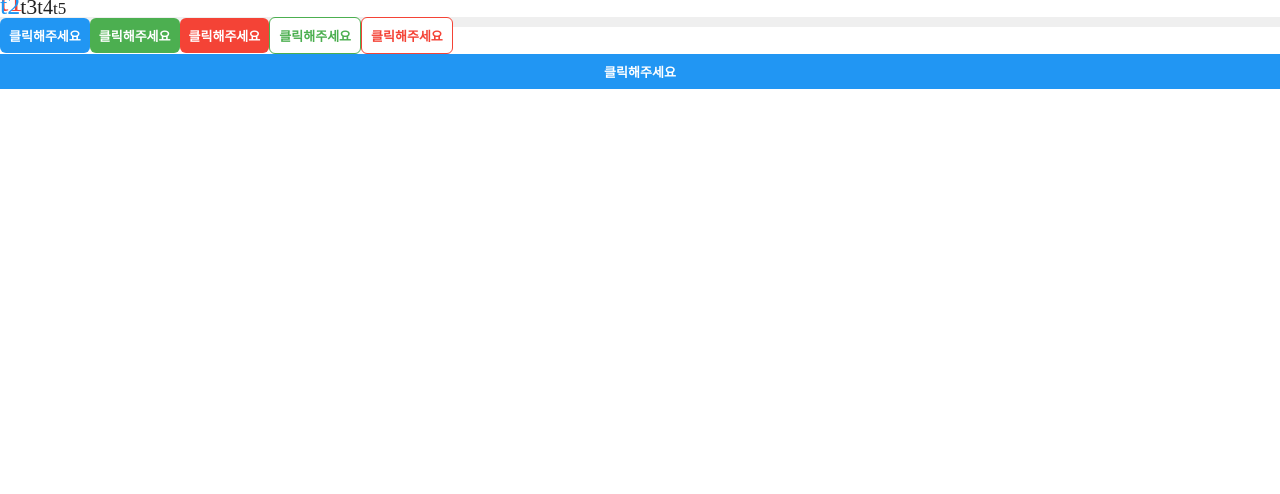
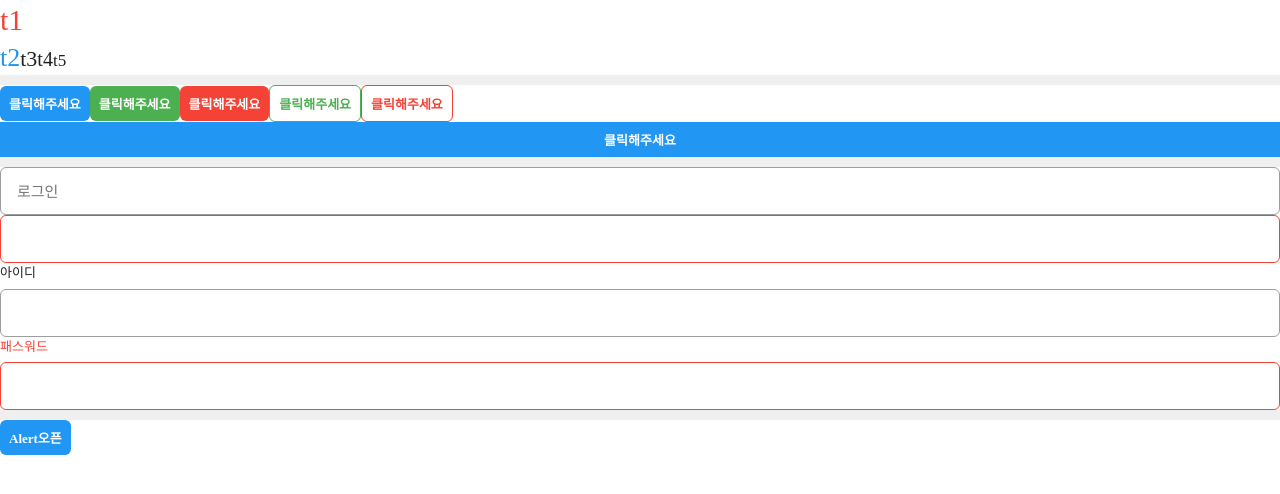
Before and after one commit to kod0751/mcard, a React (Create React App) app: page / in a window 1280 px wide. Shown: the top 494 px of the page. Built offline with nearby package versions, Linux system fonts and the light colour scheme.

Commit message:
공통컴포넌트 - Input, Alert, FlexBox

```diff
--- a/public/index.html
+++ b/public/index.html
@@ -1,4 +1,4 @@
-<!DOCTYPE html>
+<!doctype html>
 <html lang="en">
   <head>
     <meta charset="utf-8" />
@@ -29,6 +29,7 @@
   <body>
     <noscript>You need to enable JavaScript to run this app.</noscript>
     <div id="root"></div>
+    <div id="root-portal"></div>
     <!--
       This HTML file is a template.
       If you open it directly in the browser, you will see an empty page.
--- a/src/App.tsx
+++ b/src/App.tsx
@@ -1,8 +1,14 @@
 import './App.css'
+import Alert from './components/shared/Alert'
 import Button from './components/shared/Button'
+import Input from './components/shared/Input'
 import Text from './components/shared/Text'
+import TextField from './components/shared/TextField'
+import { useAlertContext } from './contexts/AlertContext'
 
 function App() {
+  const { open } = useAlertContext()
+
   return (
     <div>
       <Text typography="t1" display="block" color="red">
@@ -15,7 +21,7 @@ function App() {
       <Text typography="t4">t4</Text>
       <Text>t5</Text>
 
-      <div style={{ height: 10, width: '100%', background: '#efefef' }}>
+      <div style={{ height: 10, width: '100%', background: '#efefef' }} />
       <Button>클릭해주세요</Button>
       <Button color="success">클릭해주세요</Button>
       <Button color="error">클릭해주세요</Button>
@@ -26,7 +32,34 @@ function App() {
         클릭해주세요
       </Button>
       <Button full={true}>클릭해주세요</Button>
-      </div>
+      <div style={{ height: 10, width: '100%', background: '#efefef' }} />
+
+      <Input placeholder="로그인" aria-invalid={false} />
+      <Input aria-invalid={true} />
+
+      <TextField label="아이디" />
+      <TextField label="패스워드" hasError={true} />
+
+      <div style={{ height: 10, width: '100%', background: '#efefef' }} />
+
+      {/* <Alert
+        open={true}
+        description="안녕하세요"
+        title="알람"
+        onButtonClick={() => {}}
+      /> */}
+
+      <Button
+        onClick={() => {
+          open({
+            title: '카드신청완료',
+            description: '내역페이지를 확인해주세요',
+            onButtonClick: () => {},
+          })
+        }}
+      >
+        Alert오픈
+      </Button>
     </div>
   )
 }
--- /dev/null
+++ b/src/components/shared/Alert.tsx
@@ -0,0 +1,68 @@
+import { colors } from '@/styles/colorPalette'
+import styled from '@emotion/styled'
+
+import Text from './Text'
+import Dimmed from './Dimmed'
+import Flex from './Flex'
+import Button from './Button'
+
+interface AlertProps {
+  open?: boolean
+  title: React.ReactNode
+  description?: React.ReactNode
+  buttonLabel?: string
+  onButtonClick: () => void
+}
+
+function Alert({
+  open,
+  title,
+  description,
+  buttonLabel = '확인',
+  onButtonClick,
+}: AlertProps) {
+  if (open === false) {
+    return null
+  }
+
+  return (
+    <Dimmed>
+      <AlertContainer>
+        <Text
+          typography="t4"
+          bold={true}
+          display="block"
+          style={{ marginBottom: 6 }}
+        >
+          {title}
+        </Text>
+        {description ? <Text typography="t7">{description}</Text> : null}
+        <Flex justify="flex-end">
+          <Button
+            onClick={onButtonClick}
+            weak={true}
+            style={{ marginTop: 12, border: 'none' }}
+          >
+            {buttonLabel}
+          </Button>
+        </Flex>
+      </AlertContainer>
+    </Dimmed>
+  )
+}
+
+const AlertContainer = styled.div`
+  position: absolute;
+  left: 50%;
+  top: 50%;
+  transform: translate(-50%, -50%);
+  background-color: ${colors.white};
+  border-radius: 8px;
+  overflow: hidden;
+  z-index: var(--alert-zindex);
+  width: 320px;
+  padding: 24px;
+  box-sizing: border-box;
+`
+
+export default Alert
--- /dev/null
+++ b/src/components/shared/Dimmed.tsx
@@ -0,0 +1,17 @@
+import styled from '@emotion/styled'
+
+function Dimmed({ children }: { children: React.ReactNode }) {
+  return <Container>{children}</Container>
+}
+
+const Container = styled.div`
+  position: fixed;
+  top: 0;
+  right: 0;
+  bottom: 0;
+  left: 0;
+  background-color: rgba(0, 0, 0, 0.7);
+  z-index: var(--dimmed-zindex);
+`
+
+export default Dimmed
--- /dev/null
+++ b/src/components/shared/Flex.tsx
@@ -0,0 +1,17 @@
+import styled from '@emotion/styled'
+import { CSSProperties } from 'react'
+
+interface FlexProps {
+  align?: CSSProperties['alignItems']
+  justify?: CSSProperties['justifyContent']
+  direction?: CSSProperties['flexDirection']
+}
+
+const Flex = styled.div<FlexProps>(({ align, justify, direction }) => ({
+  display: 'flex',
+  alignItems: align,
+  justifyContent: justify,
+  flexDirection: direction,
+}))
+
+export default Flex
--- /dev/null
+++ b/src/components/shared/Input.tsx
@@ -0,0 +1,24 @@
+import { colors } from '@/styles/colorPalette'
+import styled from '@emotion/styled'
+
+const Input = styled.input`
+  padding: 0 16px;
+  font-size: 15px;
+  height: 48px;
+  font-weight: 500;
+  border: 1px solid ${colors.grey};
+  border-radius: 6px;
+  width: 100%;
+  box-sizing: border-box;
+
+  &:focus {
+    outline: none;
+    border-color: ${colors.blue};
+  }
+
+  &[aria-invalid='true'] {
+    border-color: ${colors.red};
+  }
+`
+
+export default Input
--- /dev/null
+++ b/src/components/shared/TextField.tsx
@@ -0,0 +1,72 @@
+import {
+  FocusEventHandler,
+  forwardRef,
+  InputHTMLAttributes,
+  useState,
+} from 'react'
+
+import Text from './Text'
+import Input from './Input'
+
+interface TextFieldProps extends InputHTMLAttributes<HTMLInputElement> {
+  label?: React.ReactNode
+  hasError?: boolean
+  helpMessage?: React.ReactNode
+}
+
+const TextField = forwardRef<HTMLInputElement, TextFieldProps>(
+  function TextField(
+    { label, hasError, helpMessage, onFocus, onBlur, ...props },
+    ref,
+  ) {
+    const [focused, setFocused] = useState(false)
+
+    const labelColor = hasError ? 'red' : focused ? 'blue' : undefined
+
+    const handleFocus: FocusEventHandler<HTMLInputElement> = (event) => {
+      setFocused(true)
+      onFocus?.(event)
+    }
+
+    const handleBlur: FocusEventHandler<HTMLInputElement> = (event) => {
+      setFocused(false)
+      onBlur?.(event)
+    }
+
+    return (
+      <div>
+        {label ? (
+          <Text
+            typography="t7"
+            color={labelColor}
+            display="inline-block"
+            style={{ marginBottom: 6 }}
+          >
+            {label}
+          </Text>
+        ) : null}
+
+        <Input
+          ref={ref}
+          aria-invalid={hasError}
+          onFocus={handleFocus}
+          onBlur={handleBlur}
+          {...props}
+        />
+
+        {helpMessage ? (
+          <Text
+            typography="t7"
+            color={labelColor}
+            display="inline-block"
+            style={{ marginTop: 6, fontSize: 12 }}
+          >
+            {helpMessage}
+          </Text>
+        ) : null}
+      </div>
+    )
+  },
+)
+
+export default TextField
--- /dev/null
+++ b/src/contexts/AlertContext.tsx
@@ -0,0 +1,77 @@
+import {
+  ComponentProps,
+  createContext,
+  useCallback,
+  useContext,
+  useMemo,
+  useState,
+} from 'react'
+
+import { createPortal } from 'react-dom'
+
+import Alert from '@shared/Alert'
+
+type AlertProps = ComponentProps<typeof Alert>
+type AlertOptions = Omit<AlertProps, 'open'>
+
+interface AlertContextValue {
+  open: (options: AlertOptions) => void
+}
+
+const Context = createContext<AlertContextValue | undefined>(undefined)
+
+const defaultValues: AlertProps = {
+  open: false,
+  title: null,
+  description: null,
+  onButtonClick: () => {},
+}
+
+export function AlertContextProvider({
+  children,
+}: {
+  children: React.ReactNode
+}) {
+  const [alertState, setAlertState] = useState(defaultValues)
+
+  const $portal_root = document.getElementById('root-portal')
+
+  const close = useCallback(() => {
+    setAlertState(defaultValues)
+  }, [])
+
+  const open = useCallback(
+    ({ onButtonClick, ...options }: AlertOptions) => {
+      setAlertState({
+        ...options,
+        onButtonClick: () => {
+          close()
+          onButtonClick()
+        },
+        open: true,
+      })
+    },
+    [close],
+  )
+
+  const values = useMemo(() => ({ open }), [open])
+
+  return (
+    <Context.Provider value={values}>
+      {children}
+      {$portal_root != null
+        ? createPortal(<Alert {...alertState} />, $portal_root)
+        : null}
+    </Context.Provider>
+  )
+}
+
+export function useAlertContext() {
+  const values = useContext(Context)
+
+  if (values == null) {
+    throw new Error('AlertContext 내부에서 사용해주세요')
+  }
+
+  return values
+}
--- a/src/index.tsx
+++ b/src/index.tsx
@@ -5,12 +5,15 @@ import App from './App'
 import reportWebVitals from './reportWebVitals'
 import { Global } from '@emotion/react'
 import globalStyles from './styles/globalStyles'
+import { AlertContextProvider } from './contexts/AlertContext'
 
 const root = ReactDOM.createRoot(document.getElementById('root') as HTMLElement)
 root.render(
   <React.StrictMode>
     <Global styles={globalStyles} />
-    <App />
+    <AlertContextProvider>
+      <App />
+    </AlertContextProvider>
   </React.StrictMode>,
 )
 
--- a/src/styles/globalStyles.ts
+++ b/src/styles/globalStyles.ts
@@ -3,6 +3,11 @@ import { colorPalette } from './colorPalette'
 
 export default css`
   ${colorPalette}
+
+  :root {
+    --dimmed-zindex: 10;
+    --alert-zindex: 11;
+  }
 
   html,
   body,
--- a/src/styles/typography.ts
+++ b/src/styles/typography.ts
@@ -3,31 +3,31 @@ import { css } from '@emotion/react'
 export const typographyMap = {
   t1: css`
     font-size: 30px;
-    line-height: 1.35px;
+    line-height: 1.35;
   `,
   t2: css`
     font-size: 26px;
-    line-height: 1.34px;
+    line-height: 1.34;
   `,
   t3: css`
     font-size: 22px;
-    line-height: 1.4px;
+    line-height: 1.4;
   `,
   t4: css`
     font-size: 20px;
-    line-height: 1.45px;
+    line-height: 1.45;
   `,
   t5: css`
     font-size: 17px;
-    line-height: 1.5px;
+    line-height: 1.5;
   `,
   t6: css`
     font-size: 15px;
-    line-height: 1.5px;
+    line-height: 1.5;
   `,
   t7: css`
     font-size: 13px;
-    line-height: 1.5px;
+    line-height: 1.5;
   `,
 }
 
```
Lines whose indentation alone changed are shown as unchanged.
